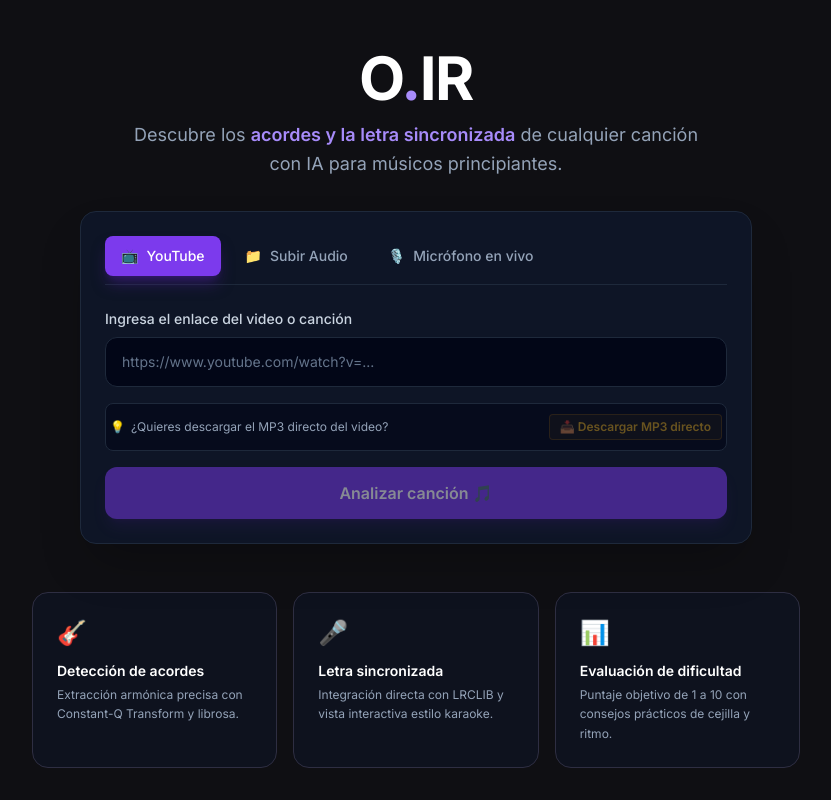
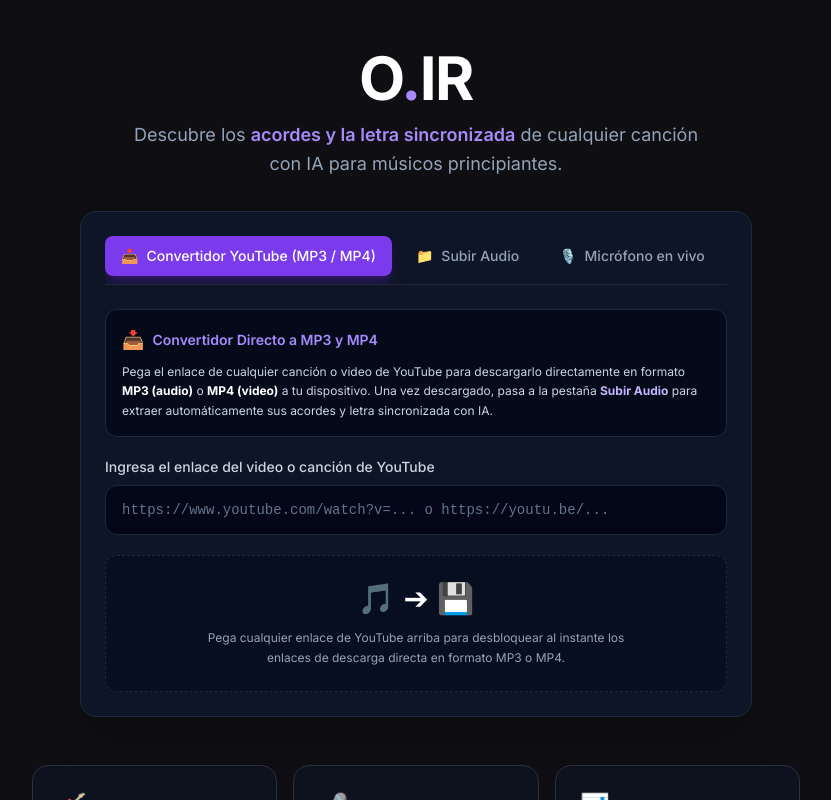
Before and after one commit to andresZam12/O.IRfront, a Next.js app: page / in a window 1280 px wide. Shown: the top 800 px of the page, without its empty margins (224-1055 px from the left). Built offline with nearby package versions, Linux system fonts and the light colour scheme; no server answers; what @react-pdf/renderer would draw is missing.

Commit message:
feat(web): transform YouTube tab into dedicated MP3 and MP4 downloader without direct analyze button

```diff
--- a/components/features/SongInputForm.tsx
+++ b/components/features/SongInputForm.tsx
@@ -1,7 +1,7 @@
 "use client";
 
 import React, { useState, useRef } from "react";
-import { processSongUrl, uploadAudioFile } from "@/services/api";
+import { uploadAudioFile } from "@/services/api";
 
 type InputMode = "youtube" | "upload" | "microphone";
 
@@ -9,6 +9,15 @@ interface SongInputFormProps {
   onJobStarted: (jobId: string, audioUrl?: string) => void;
   onError: (errorMessage: string) => void;
   isProcessing: boolean;
+}
+
+// Extrae el ID de 11 caracteres de cualquier URL de YouTube (watch, shorts, embed, youtu.be)
+function extractYouTubeVideoId(url: string): string | null {
+  if (!url) return null;
+  const match = url.trim().match(
+    /(?:youtu\.be\/|youtube\.com\/(?:embed\/|v\/|shorts\/|watch\?v=|watch\?.+&v=))([\w-]{11})/
+  );
+  return match ? match[1] : null;
 }
 
 export default function SongInputForm({
@@ -23,7 +32,9 @@ export default function SongInputForm({
   const [uploadArtistName, setUploadArtistName] = useState("");
   const [isDragging, setIsDragging] = useState(false);
   const [isSubmitting, setIsSubmitting] = useState(false);
-  const [youtubeBlocked, setYoutubeBlocked] = useState<string | null>(null);
+
+  // Detección automática del ID de video para el convertidor
+  const detectedVideoId = extractYouTubeVideoId(youtubeUrl);
 
   // Estados para grabación por micrófono
   const [isRecording, setIsRecording] = useState(false);
@@ -33,38 +44,6 @@ export default function SongInputForm({
   const timerRef = useRef<NodeJS.Timeout | null>(null);
 
   const fileInputRef = useRef<HTMLInputElement>(null);
-
-  // Manejo de envío de YouTube
-  const handleYoutubeSubmit = async (e: React.FormEvent) => {
-    e.preventDefault();
-    if (!youtubeUrl.trim() || isSubmitting || isProcessing) {
-      if (!youtubeUrl.trim()) onError("Por favor ingresa una URL de YouTube");
-      return;
-    }
-
-    try {
-      setIsSubmitting(true);
-      setYoutubeBlocked(null);
-      const response = await processSongUrl(youtubeUrl.trim());
-      onJobStarted(response.job_id);
-    } catch (err: unknown) {
-      const msg =
-        err instanceof Error ? err.message : "Error al procesar el enlace";
-      if (
-        msg.toLowerCase().includes("bot") ||
-        msg.toLowerCase().includes("sign in") ||
-        msg.toLowerCase().includes("cookies") ||
-        msg.toLowerCase().includes("yt-dlp") ||
-        msg.toLowerCase().includes("forbidden") ||
-        msg.toLowerCase().includes("403")
-      ) {
-        setYoutubeBlocked(youtubeUrl.trim());
-      }
-      onError(msg);
-    } finally {
-      setIsSubmitting(false);
-    }
-  };
 
   // Manejo de envío de archivo
   const handleFileSubmit = async (e: React.FormEvent) => {
@@ -175,24 +154,24 @@ export default function SongInputForm({
   return (
     <div className="card w-full max-w-2xl mx-auto shadow-2xl border-slate-800 bg-slate-900/90 backdrop-blur-md p-6">
       {/* Selector de modo (Tabs) */}
-      <div className="flex border-b border-slate-800 mb-6 pb-2 space-x-2">
+      <div className="flex border-b border-slate-800 mb-6 pb-2 space-x-2 overflow-x-auto">
         <button
           type="button"
           onClick={() => setMode("youtube")}
-          className={`flex items-center gap-2 px-4 py-2.5 rounded-lg text-sm font-medium transition-all ${
+          className={`flex items-center gap-2 px-4 py-2.5 rounded-lg text-sm font-medium transition-all whitespace-nowrap ${
             mode === "youtube"
               ? "bg-primary-600 text-white shadow-lg shadow-primary-900/50"
               : "text-slate-400 hover:text-white hover:bg-slate-800/60"
           }`}
         >
-          <span>📺</span>
-          <span>YouTube</span>
+          <span>📥</span>
+          <span>Convertidor YouTube (MP3 / MP4)</span>
         </button>
 
         <button
           type="button"
           onClick={() => setMode("upload")}
-          className={`flex items-center gap-2 px-4 py-2.5 rounded-lg text-sm font-medium transition-all ${
+          className={`flex items-center gap-2 px-4 py-2.5 rounded-lg text-sm font-medium transition-all whitespace-nowrap ${
             mode === "upload"
               ? "bg-primary-600 text-white shadow-lg shadow-primary-900/50"
               : "text-slate-400 hover:text-white hover:bg-slate-800/60"
@@ -205,7 +184,7 @@ export default function SongInputForm({
         <button
           type="button"
           onClick={() => setMode("microphone")}
-          className={`flex items-center gap-2 px-4 py-2.5 rounded-lg text-sm font-medium transition-all ${
+          className={`flex items-center gap-2 px-4 py-2.5 rounded-lg text-sm font-medium transition-all whitespace-nowrap ${
             mode === "microphone"
               ? "bg-primary-600 text-white shadow-lg shadow-primary-900/50"
               : "text-slate-400 hover:text-white hover:bg-slate-800/60"
@@ -216,114 +195,172 @@ export default function SongInputForm({
         </button>
       </div>
 
-      {/* Contenido según el modo */}
+      {/* Contenido según el modo: Convertidor de YouTube a MP3/MP4 */}
       {mode === "youtube" && (
-        <form onSubmit={handleYoutubeSubmit} className="space-y-4">
+        <div className="space-y-5 animate-fade-in">
+          {/* Header informativo del convertidor */}
+          <div className="p-4 rounded-xl bg-slate-950/70 border border-slate-800 text-left space-y-2">
+            <div className="flex items-center gap-2 text-primary-400 font-semibold text-sm">
+              <span className="text-lg">📥</span>
+              <span>Convertidor Directo a MP3 y MP4</span>
+            </div>
+            <p className="text-xs text-slate-300 leading-relaxed">
+              Pega el enlace de cualquier canción o video de YouTube para descargarlo directamente en formato{" "}
+              <strong className="text-white">MP3 (audio)</strong> o{" "}
+              <strong className="text-white">MP4 (video)</strong> a tu dispositivo. Una vez descargado, pasa a la pestaña{" "}
+              <strong className="text-primary-300">Subir Audio</strong> para extraer automáticamente sus acordes y letra sincronizada con IA.
+            </p>
+          </div>
+
           <div>
             <label className="block text-sm font-medium text-slate-300 mb-2">
-              Ingresa el enlace del video o canción
+              Ingresa el enlace del video o canción de YouTube
             </label>
-            <div className="relative">
+            <div className="relative flex items-center">
               <input
                 type="url"
                 value={youtubeUrl}
                 onChange={(e) => setYoutubeUrl(e.target.value)}
-                placeholder="https://www.youtube.com/watch?v=..."
-                disabled={isProcessing}
-                className="w-full bg-slate-950 border border-slate-800 rounded-xl px-4 py-3.5 text-white placeholder-slate-500 focus:outline-none focus:border-primary-500 focus:ring-1 focus:ring-primary-500 transition-all text-sm"
+                placeholder="https://www.youtube.com/watch?v=... o https://youtu.be/..."
+                className="w-full bg-slate-950 border border-slate-800 rounded-xl px-4 py-3.5 pr-20 text-white placeholder-slate-500 focus:outline-none focus:border-primary-500 focus:ring-1 focus:ring-primary-500 transition-all text-sm font-mono"
               />
+              {youtubeUrl && (
+                <button
+                  type="button"
+                  onClick={() => setYoutubeUrl("")}
+                  className="absolute right-3 px-2 py-1 text-xs text-slate-400 hover:text-white bg-slate-800/70 hover:bg-slate-700 rounded transition-colors"
+                >
+                  Limpiar
+                </button>
+              )}
             </div>
           </div>
 
-          {/* Acceso directo a descarga y convertidor de YouTube a MP3 */}
-          <div className="flex flex-col sm:flex-row items-start sm:items-center justify-between text-xs px-1 text-slate-400 gap-2 bg-slate-950/60 p-2.5 rounded-lg border border-slate-800">
-            <span className="flex items-center gap-1.5">
-              <span>💡</span>
-              <span>¿Quieres descargar el MP3 directo del video?</span>
+          {/* Si se detectó un video de YouTube válido */}
+          {detectedVideoId ? (
+            <div className="p-4 rounded-xl bg-slate-900/95 border border-primary-500/40 space-y-4 text-left shadow-xl animate-fade-in">
+              <div className="flex flex-col sm:flex-row items-center gap-4">
+                <img
+                  src={`https://img.youtube.com/vi/${detectedVideoId}/mqdefault.jpg`}
+                  alt="Vista previa del video"
+                  className="w-full sm:w-44 h-28 object-cover rounded-lg border border-slate-700 shadow-md flex-shrink-0"
+                />
+                <div className="flex-1 min-w-0 space-y-1.5 w-full">
+                  <div className="flex items-center gap-2">
+                    <span className="px-2 py-0.5 rounded text-[11px] font-semibold bg-emerald-500/10 text-emerald-400 border border-emerald-500/20">
+                      ✓ Video detectado
                     </span>
-            <div className="flex items-center gap-2">
-              <button
-                type="button"
-                disabled={!youtubeUrl.trim()}
-                onClick={() => {
-                  const apiUrl =
-                    process.env.NEXT_PUBLIC_API_URL ||
-                    "https://oir-api.onrender.com";
-                  window.open(
-                    `${apiUrl}/api/songs/download-youtube?url=${encodeURIComponent(
-                      youtubeUrl.trim()
-                    )}`,
-                    "_blank"
-                  );
-                }}
-                className="text-amber-400 hover:text-amber-300 disabled:opacity-40 disabled:cursor-not-allowed font-semibold flex items-center gap-1 bg-amber-500/10 px-2.5 py-1 rounded border border-amber-500/30 transition-colors"
-              >
-                <span>📥 Descargar MP3 directo</span>
-              </button>
+                    <span className="text-xs text-slate-400 font-mono truncate">
+                      ID: {detectedVideoId}
+                    </span>
                   </div>
-          </div>
-
-          <button
-            type="submit"
-            disabled={isProcessing || !youtubeUrl.trim()}
-            className="w-full bg-primary-600 hover:bg-primary-500 disabled:opacity-50 disabled:cursor-not-allowed text-white font-semibold py-3.5 px-6 rounded-xl transition-all shadow-lg shadow-primary-900/30 flex items-center justify-center gap-2"
-          >
-            {isProcessing ? "Procesando..." : "Analizar canción 🎵"}
-          </button>
-
-          {/* Tarjeta de rescate si YouTube bloqueó la descarga en la nube */}
-          {youtubeBlocked && (
-            <div className="p-4 rounded-xl bg-amber-950/40 border border-amber-500/40 space-y-3 mt-4 text-left animate-fade-in">
-              <div className="flex items-start gap-3">
-                <span className="text-2xl mt-0.5">⚠️</span>
-                <div className="flex-1">
-                  <h4 className="text-sm font-bold text-amber-300">
-                    Descarga directa de audio del video
+                  <h4 className="text-sm font-bold text-white">
+                    Elige el formato de descarga directa:
                   </h4>
-                  <p className="text-xs text-slate-300 mt-1 leading-relaxed">
-                    Si el análisis automático en la nube experimenta restricciones de YouTube, descarga el archivo de audio directamente en tu equipo con 1 clic y súbelo a continuación:
+                  <p className="text-xs text-slate-400">
+                    Haz clic en cualquiera de las opciones para descargar el archivo directamente a tu equipo sin límites:
                   </p>
                 </div>
               </div>
 
-              <div className="flex flex-col sm:flex-row gap-2 pt-1">
+              {/* Botones de Descarga Directa */}
+              <div className="grid grid-cols-1 sm:grid-cols-2 gap-3 pt-2">
+                {/* Opción 1: Descargar MP3 (Audio) */}
+                <div className="p-3.5 rounded-xl bg-slate-950/80 border border-slate-800 hover:border-emerald-500/50 transition-all flex flex-col justify-between gap-3 shadow-md">
+                  <div className="flex items-center gap-2.5">
+                    <span className="text-2xl">🎵</span>
+                    <div>
+                      <div className="text-xs font-bold text-white">Audio en MP3</div>
+                      <div className="text-[11px] text-slate-400">Recomendado para acordes y letra</div>
+                    </div>
+                  </div>
+                  <div className="flex gap-2">
                     <a
-                  href={`${
-                    process.env.NEXT_PUBLIC_API_URL ||
-                    "https://oir-api.onrender.com"
-                  }/api/songs/download-youtube?url=${encodeURIComponent(
-                    youtubeBlocked
-                  )}`}
+                      href={`https://www.y2mate.com/youtube/${detectedVideoId}`}
                       target="_blank"
                       rel="noopener noreferrer"
-                  className="flex-1 bg-amber-500 hover:bg-amber-400 text-slate-950 font-bold text-xs py-2.5 px-3 rounded-lg text-center transition-all shadow-md flex items-center justify-center gap-1.5"
+                      className="flex-1 bg-emerald-600 hover:bg-emerald-500 text-white font-bold text-xs py-2 px-3 rounded-lg text-center transition-all shadow-md flex items-center justify-center gap-1.5"
                     >
                       <span>📥</span>
-                  <span>Descarga Directa de Audio (.MP3)</span>
+                      <span>Descargar MP3</span>
                     </a>
                     <a
-                  href="https://y2mate.nu/es-mp3/"
+                      href={`https://www.ssyoutube.com/watch?v=${detectedVideoId}`}
                       target="_blank"
                       rel="noopener noreferrer"
-                  className="bg-slate-800 hover:bg-slate-700 text-slate-200 font-semibold text-xs py-2.5 px-3 rounded-lg text-center transition-colors flex items-center justify-center gap-1 border border-slate-700"
+                      className="bg-slate-800 hover:bg-slate-700 text-slate-300 font-medium text-xs py-2 px-3 rounded-lg text-center transition-colors border border-slate-700"
+                      title="Servidor alternativo de descarga"
                     >
-                  <span>Convertidor Web (Y2Mate)</span>
+                      Opción 2
                     </a>
+                  </div>
+                </div>
+
+                {/* Opción 2: Descargar MP4 (Video) */}
+                <div className="p-3.5 rounded-xl bg-slate-950/80 border border-slate-800 hover:border-blue-500/50 transition-all flex flex-col justify-between gap-3 shadow-md">
+                  <div className="flex items-center gap-2.5">
+                    <span className="text-2xl">🎬</span>
+                    <div>
+                      <div className="text-xs font-bold text-white">Video en MP4</div>
+                      <div className="text-[11px] text-slate-400">Video con audio completo</div>
+                    </div>
+                  </div>
+                  <div className="flex gap-2">
+                    <a
+                      href={`https://www.ssyoutube.com/watch?v=${detectedVideoId}`}
+                      target="_blank"
+                      rel="noopener noreferrer"
+                      className="flex-1 bg-blue-600 hover:bg-blue-500 text-white font-bold text-xs py-2 px-3 rounded-lg text-center transition-all shadow-md flex items-center justify-center gap-1.5"
+                    >
+                      <span>📥</span>
+                      <span>Descargar MP4</span>
+                    </a>
+                    <a
+                      href={`https://www.y2mate.com/youtube/${detectedVideoId}`}
+                      target="_blank"
+                      rel="noopener noreferrer"
+                      className="bg-slate-800 hover:bg-slate-700 text-slate-300 font-medium text-xs py-2 px-3 rounded-lg text-center transition-colors border border-slate-700"
+                      title="Servidor alternativo de descarga"
+                    >
+                      Opción 2
+                    </a>
+                  </div>
+                </div>
+              </div>
+
+              {/* Paso 2: Ir a Subir Audio */}
+              <div className="pt-3 border-t border-slate-800/80 flex flex-col sm:flex-row items-center justify-between gap-3 bg-primary-950/30 -mx-4 -mb-4 p-4 rounded-b-xl">
+                <div className="flex items-center gap-2.5 text-left">
+                  <span className="text-2xl">✨</span>
+                  <div>
+                    <div className="text-xs font-bold text-white">
+                      ¿Ya descargaste tu archivo MP3?
+                    </div>
+                    <div className="text-[11px] text-slate-400">
+                      Cárgalo en O.IR para detectar automáticamente acordes y letra sincronizada con IA
+                    </div>
+                  </div>
+                </div>
                 <button
                   type="button"
-                  onClick={() => {
-                    setMode("upload");
-                    setYoutubeBlocked(null);
-                  }}
-                  className="bg-primary-600 hover:bg-primary-500 text-white font-semibold text-xs py-2.5 px-3 rounded-lg text-center transition-colors flex items-center justify-center gap-1"
+                  onClick={() => setMode("upload")}
+                  className="w-full sm:w-auto bg-primary-600 hover:bg-primary-500 text-white font-semibold text-xs py-2.5 px-4 rounded-lg transition-all shadow-lg shadow-primary-900/40 flex items-center justify-center gap-1.5 flex-shrink-0"
                 >
                   <span>📁</span>
-                  <span>Ir a Subir Audio</span>
+                  <span>Ir a Subir Audio ➔</span>
                 </button>
               </div>
             </div>
+          ) : (
+            /* Estado inicial cuando no se ha pegado un link */
+            <div className="p-6 rounded-xl bg-slate-950/40 border border-dashed border-slate-800 text-center space-y-3">
+              <span className="text-3xl block">🎵 ➔ 💾</span>
+              <p className="text-xs text-slate-400 max-w-md mx-auto leading-relaxed">
+                Pega cualquier enlace de YouTube arriba para desbloquear al instante los enlaces de descarga directa en formato MP3 o MP4.
+              </p>
+            </div>
           )}
-        </form>
+        </div>
       )}
 
       {mode === "upload" && (
```
Lines whose indentation alone changed are shown as unchanged.
